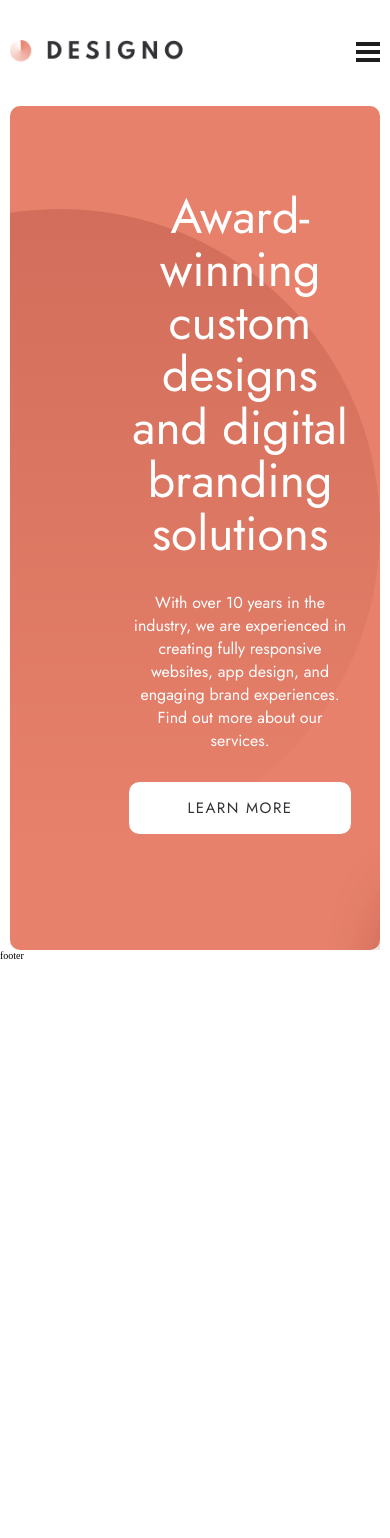
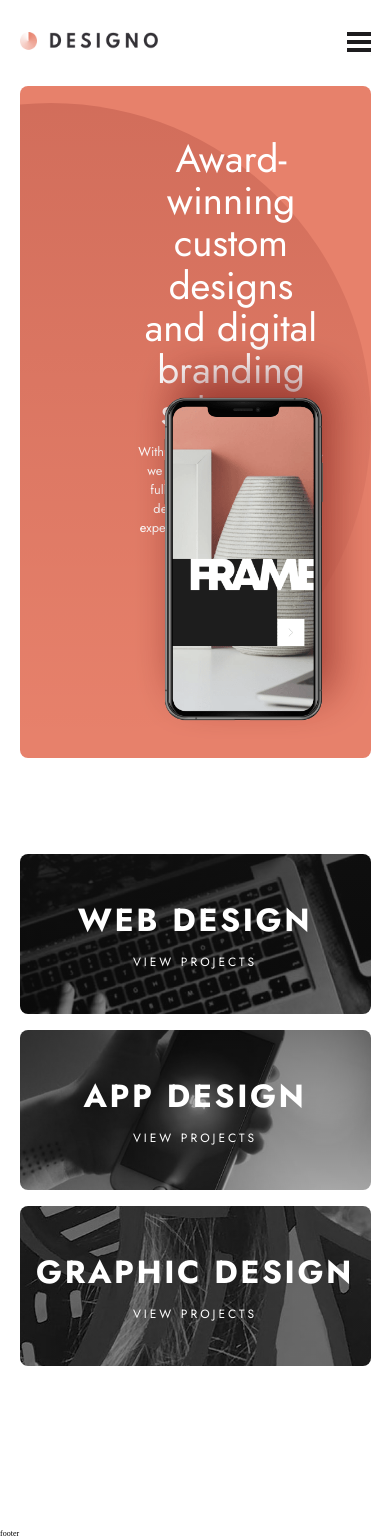
Before and after one commit to bkkcreative19/designo, a React (Create React App) app: page / in a window 390 px wide. Before the commit the page ends 961 px from the top, so only its background shows below. Built offline with nearby package versions, Linux system fonts and the light colour scheme.

Commit message:
finished home projects section

```diff
--- a/src/App.scss
+++ b/src/App.scss
@@ -1,4 +1,4 @@
-@import url('https://fonts.googleapis.com/css2?family=Jost:ital,wght@0,400;0,500;0,700;1,400&family=Manrope:wght@400;600&family=Spartan:wght@700&display=swap');
+@import url("https://fonts.googleapis.com/css2?family=Jost:ital,wght@0,400;0,500;0,700;1,400&family=Manrope:wght@400;600&family=Spartan:wght@700&display=swap");
 
 * {
   box-sizing: border-box;
@@ -6,10 +6,12 @@
   padding: 0;
 }
 
-
-
 html {
   font-size: 62.5%;
+
+  @media (max-width: 750px) {
+    font-size: 50%;
+  }
 }
 
 // utils
@@ -18,6 +20,6 @@ html {
   margin: 0 auto;
 
   @media (max-width: 1000px) {
-    width: 95%;
+    width: 90%;
   }
 }
--- a/src/components/Hero/Hero.scss
+++ b/src/components/Hero/Hero.scss
@@ -5,7 +5,7 @@
   height: 80vh;
 
   @media (max-width: 1000px) {
-    height: 100vh;
+    height: 84rem;
   }
 
   &__content {
@@ -28,8 +28,8 @@
         display: flex;
         flex-direction: column;
         justify-content: center;
-        margin-top: 8.5rem;
-        width: 60%;
+        margin-top: 6.5rem;
+        width: 55%;
         text-align: center;
       }
 
@@ -44,9 +44,19 @@
         font-size: 1.6rem;
         font-family: "Jost", sans-serif;
         margin: 3rem 0;
+
+        @media (max-width: 1000px) {
+          margin: 1rem 0;
+        }
       }
 
       & button {
+        @media (max-width: 1000px) {
+          //   display: inline-block;
+          width: 40%;
+          margin: 0 auto;
+          margin-top: 1rem;
+        }
       }
     }
   }
@@ -61,11 +71,13 @@
 .phone {
   position: absolute;
   top: -6rem;
-  right: -8rem;
+  right: -6rem;
 
   @media (max-width: 1000px) {
-    position: relative;
+    position: absolute;
     margin: 0 auto;
-    // top: 15rem;
+    top: 27rem;
+    width: 100%;
+    margin: 0 auto;
   }
 }
--- /dev/null
+++ b/src/components/HomeProjects/HomeProjects.js
@@ -0,0 +1,23 @@
+import React from "react";
+import "./HomeProjects.scss";
+
+const HomeProjects = () => {
+  return (
+    <section className="home-projects container">
+      <div className="web-design">
+        <h1>Web Design</h1>
+        <p>View Projects</p>
+      </div>
+      <div className="app-design">
+        <h1>App Design</h1>
+        <p>View Projects</p>
+      </div>
+      <div className="graphic-design">
+        <h1>Graphic Design</h1>
+        <p>View Projects</p>
+      </div>
+    </section>
+  );
+};
+
+export default HomeProjects;
--- /dev/null
+++ b/src/components/HomeProjects/HomeProjects.scss
@@ -0,0 +1,61 @@
+.home-projects {
+  height: 80vh;
+  display: grid;
+  grid-template-columns: 1fr 1fr 1fr 1fr;
+  grid-template-rows: 1fr 1fr;
+  gap: 2rem;
+  grid-template-areas:
+    "hi hi hi2 hi2"
+    "hi hi hi3 hi3";
+  margin-top: 12rem;
+
+  @media (max-width: 1000px) {
+    display: flex;
+    flex-direction: column;
+  }
+
+  & div {
+    text-align: center;
+    display: flex;
+    flex-direction: column;
+    justify-content: center;
+    color: #fff;
+    font-family: "Jost", sans-serif;
+    border-radius: 1rem;
+    text-transform: uppercase;
+
+    @media (max-width: 1000px) {
+      height: 20rem;
+    }
+
+    & p {
+      margin-top: 1.2rem;
+      font-size: 1.5rem;
+      letter-spacing: 0.25em;
+    }
+    & h1 {
+      font-size: 4rem;
+      letter-spacing: 0.08em;
+    }
+  }
+}
+
+.web-design {
+  grid-area: hi;
+
+  background: linear-gradient(rgba(20, 20, 20, 0.726), rgba(20, 20, 20, 0.5)),
+    url(../../assets/home/desktop/image-web-design-large.jpg) no-repeat center;
+  background-size: cover;
+}
+.app-design {
+  grid-area: hi2;
+  background: linear-gradient(rgba(0, 0, 0, 0.486), rgba(0, 0, 0, 0.151)),
+    url(../../assets/home/desktop/image-app-design.jpg) no-repeat center;
+  background-size: cover;
+}
+.graphic-design {
+  grid-area: hi3;
+  background: linear-gradient(rgba(0, 0, 0, 0.438), rgba(0, 0, 0, 0.438)),
+    url(../../assets/home/desktop/image-graphic-design.jpg) no-repeat center;
+  background-size: cover;
+}
--- a/src/pages/Home/Home.js
+++ b/src/pages/Home/Home.js
@@ -1,13 +1,15 @@
-import React from 'react'
-import Hero from '../../components/Hero/Hero'
-import './Home.scss'
+import React from "react";
+import Hero from "../../components/Hero/Hero";
+import HomeProjects from "../../components/HomeProjects/HomeProjects";
+import "./Home.scss";
 
 const Home = () => {
-    return (
-        <div className='home'>
-            <Hero/>
-        </div>
-    )
-}
+  return (
+    <div className="home">
+      <Hero />
+      <HomeProjects />
+    </div>
+  );
+};
 
-export default Home
+export default Home;
```
Also changed, not shown: src/components/NavBar/NavBar.js (+28 -22 lines).
